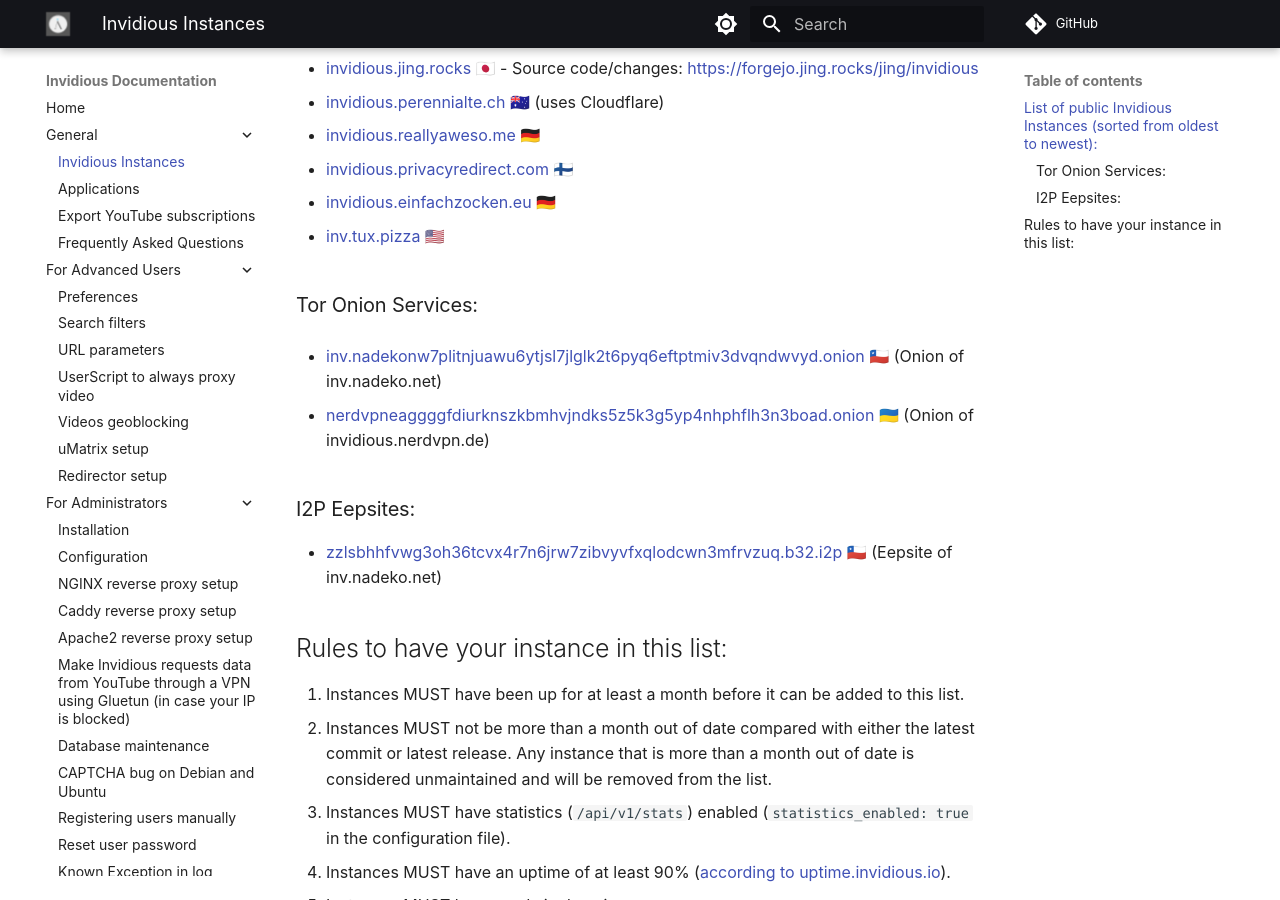
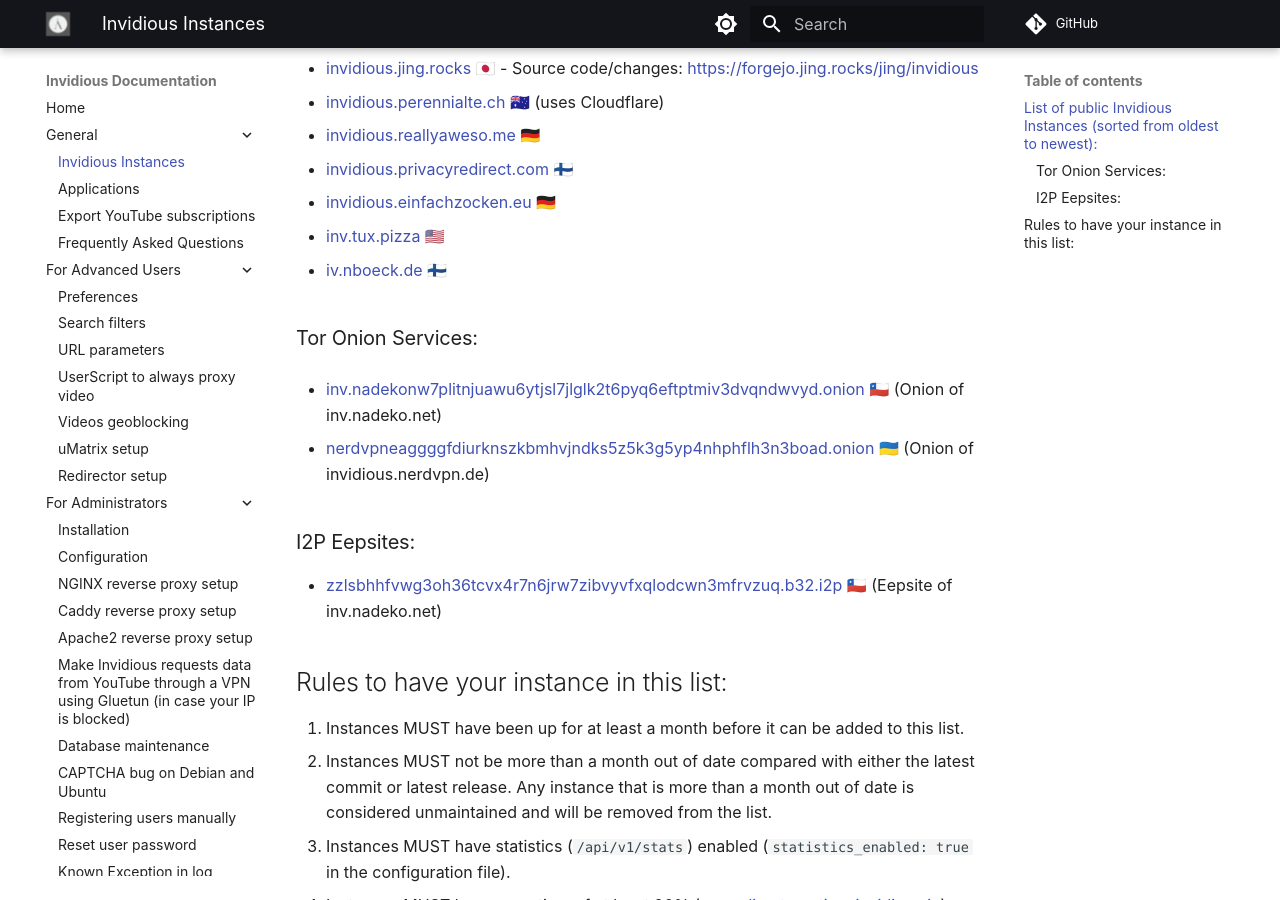
Before and after one commit to iv-org/documentation, an MkDocs documentation site: the page built from docs/instances.md, in a window 1280 px wide and 900 px high, scrolled down 552 px. Built offline with MkDocs 1.6.1 and Material for MkDocs 9.7.7, drawn with Linux system fonts in a browser that asks for light colours; comment, search, counter and statistics services are not loaded.

Commit message:
Add iv.nboeck.de back

```diff
--- a/docs/instances.md
+++ b/docs/instances.md
@@ -27,6 +27,8 @@
 * [invidious.einfachzocken.eu](https://invidious.einfachzocken.eu) 🇩🇪
 
 * [inv.tux.pizza](https://inv.tux.pizza) 🇺🇸
+
+* [iv.nboeck.de](https://iv.nboeck.de) 🇫🇮
 
 ### Tor Onion Services:
 
```
